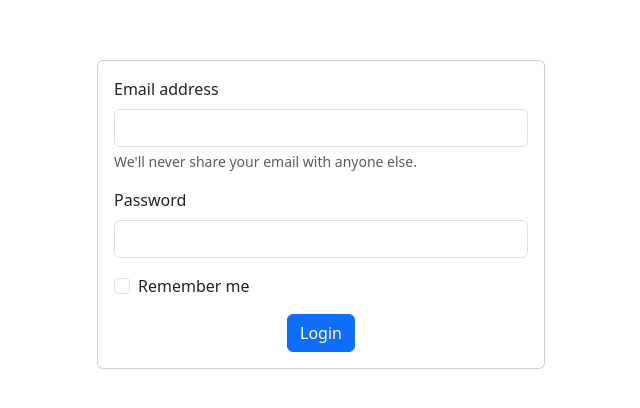
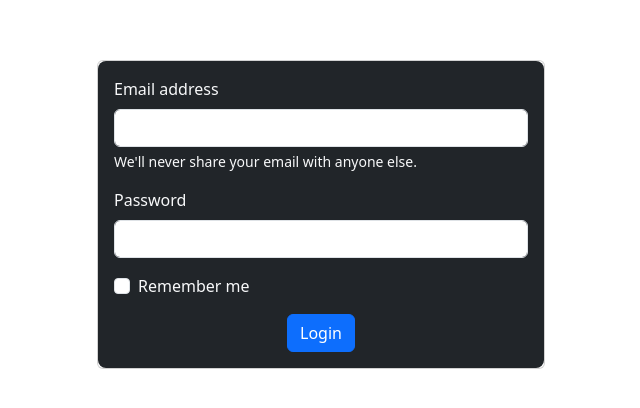
Before and after one commit to ErfanKhansari/Bootstrap_project, a website: page login.html in a window 1280 px wide. Shown: the part 186-594 px from the top of the page, without its empty margins (319-959 px from the left). Drawn offline with Linux system fonts and the light colour scheme.

Commit message:
login html change

```diff
--- a/login.html
+++ b/login.html
@@ -6,6 +6,7 @@
     <title>Login</title>
     <link rel="stylesheet" href="./bootstrap-5.3.1-dist/css/bootstrap.min.css">
     <script src="./bootstrap-5.3.1-dist/js/bootstrap.bundle.min.js"defer></script>
+    <link rel="stylesheet" href="./login.css">
 
 </head>
 <body >
@@ -13,21 +14,21 @@
         <div class="row ">
             <div class="col">
                 <div style="display: flex; justify-content: center; align-items: center; height: 100vh;">
-                  <div class="card " style="width: 28rem;">
-                    <div class="card-body ">
+                  <div  class="card " style="width: 28rem;">
+                    <div class="card-body bg-dark rounded-3">
                         <form>
                             <div class="mb-3">
-                              <label for="exampleInputEmail1" class="form-label">Email address</label>
+                              <label for="exampleInputEmail1" class="form-label text-light ">Email address</label>
                               <input type="email" class="form-control" id="exampleInputEmail1" aria-describedby="emailHelp">
-                              <div id="emailHelp" class="form-text">We'll never share your email with anyone else.</div>
+                              <div id="emailHelp" class="form-text text-light">We'll never share your email with anyone else.</div>
                             </div>
                             <div class="mb-3">
-                              <label for="exampleInputPassword1" class="form-label">Password</label>
+                              <label for="exampleInputPassword1" class="form-label text-light">Password</label>
                               <input type="password" class="form-control" id="exampleInputPassword1">
                             </div>
                             <div class="mb-3 form-check">
                               <input type="checkbox" class="form-check-input" id="exampleCheck1">
-                              <label class="form-check-label" for="exampleCheck1">Remember me</label>
+                              <label class="form-check-label text-light" for="exampleCheck1">Remember me</label>
                             </div>
                             <div style="display: flex; justify-content: center;"><button type="submit" class="btn btn-primary">Login</button></div>
                           </form>
```
